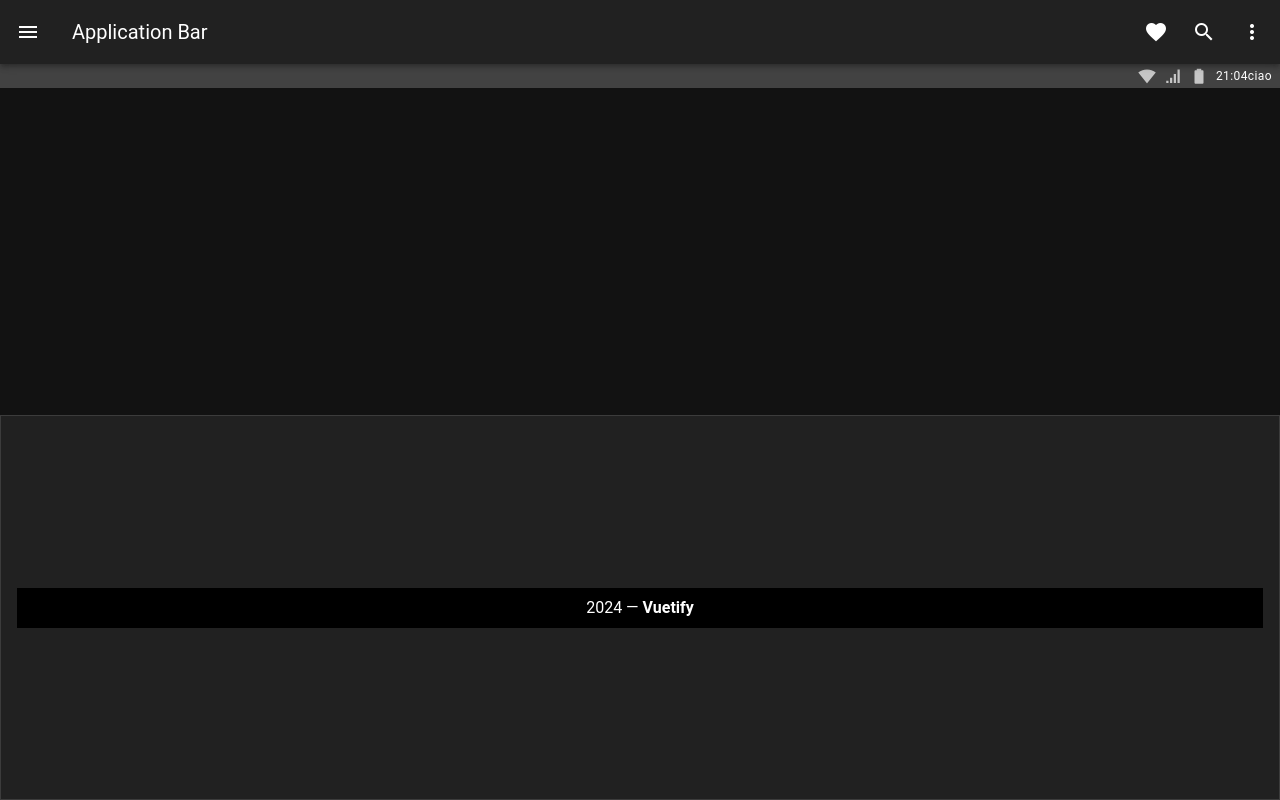
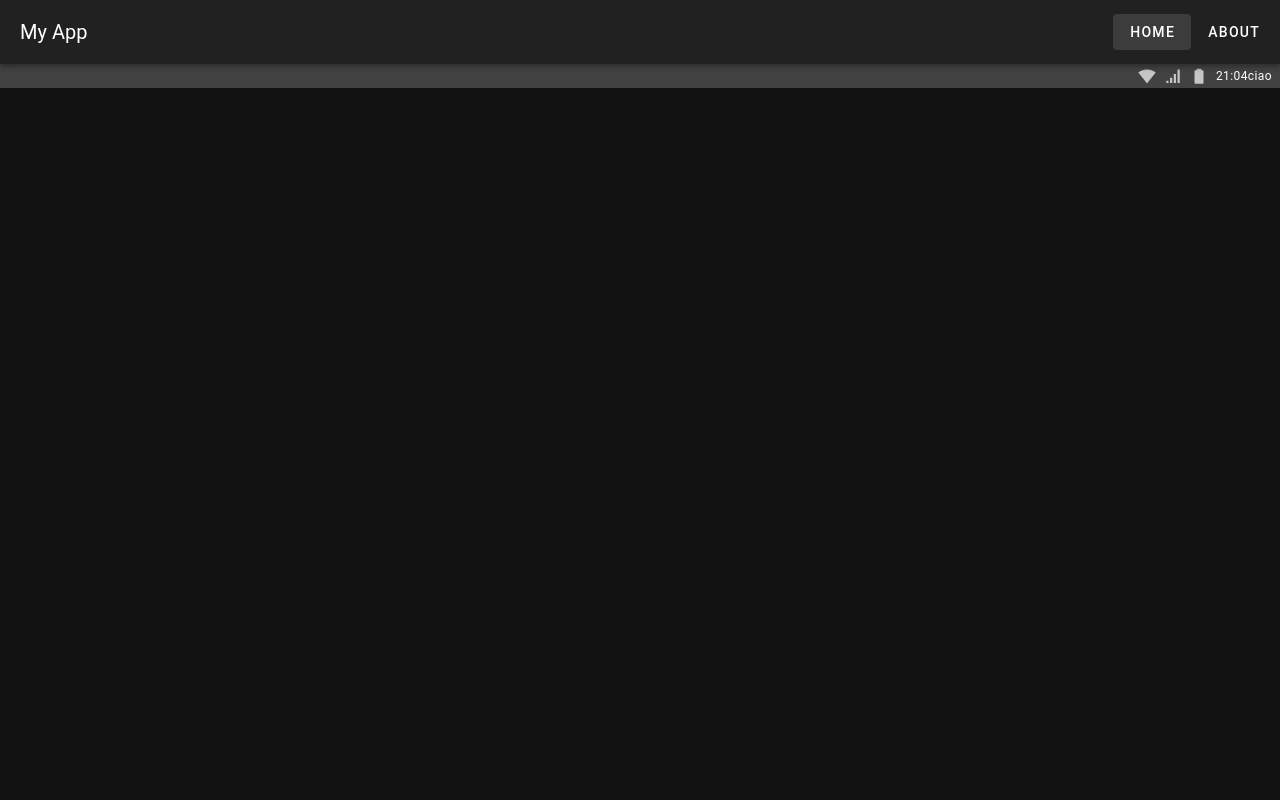
Before and after one commit to accaicedtea/serioVue, a Vue app: page / in a window 1280 px wide. Built offline with nearby package versions, Linux system fonts and the light colour scheme.

Commit message:
test layout

```diff
--- a/src/layouts/default.vue
+++ b/src/layouts/default.vue
@@ -2,30 +2,18 @@
 
   <v-app>
     <v-app-bar>
-      <template v-slot:prepend>
-        <v-app-bar-nav-icon></v-app-bar-nav-icon>
-      </template>
-
-      <v-app-bar-title>Application Bar</v-app-bar-title>
-
-      <template v-slot:append>
-        <v-btn icon="mdi-heart"></v-btn>
-
-        <v-btn icon="mdi-magnify"></v-btn>
-
-        <v-btn icon="mdi-dots-vertical"></v-btn>
-      </template>
+      <v-toolbar-title>My App</v-toolbar-title>
+      <v-spacer></v-spacer>
+      <v-btn to="/">Home</v-btn>
+      <v-btn to="/about">About</v-btn>
     </v-app-bar>
 
     <v-main>
       <router-view />
     </v-main>
 
-    <v-footer border>
-      <div class="px-4 py-2 bg-black text-center w-100">
-        {{ new Date().getFullYear() }} — <strong>Vuetify</strong>
-      </div>
-    </v-footer>
+
+
   </v-app>
 </template>
 
--- /dev/null
+++ b/src/pages/layout.vue
@@ -0,0 +1,71 @@
+<template>
+  <v-card>
+    <v-toolbar color="primary" title="User Profile">
+    </v-toolbar>
+
+    <div class="d-flex flex-row" >
+      <v-tabs v-model="tab"  bg-color="purple-darken-4" direction="vertical">
+        <v-tab v-for="t in task" :key="t.id" :text="t.name" :value="t.name"></v-tab>
+      </v-tabs>
+
+      <v-tabs-window v-model="tab">
+        <v-tabs-window-item v-for="t in task" :key="t.id" :value="t.name">
+          <v-card flat>
+            <v-card-text>
+              {{ t.id }} - {{ t.name }}
+            </v-card-text>
+          </v-card>
+        </v-tabs-window-item>
+
+      </v-tabs-window>
+    </div>
+  </v-card>
+</template>
+
+<script>
+import { supabase } from '../plugins/supabase';
+
+export default {
+  name: 'TablePage',
+  data: () => ({
+      tab: null,
+    }),
+  setup() {
+    const task = ref([]);
+
+    onMounted(async () => {
+      // Check if the user is authenticated
+      const user = supabase.auth.getUser();
+      console.log(user);
+      if (!user) {
+        // Redirect to the login page
+        router.push('/login');
+        return;
+      }
+
+      const { data, error } = await supabase.from('task').select();
+      if (error) {
+        console.error(error);
+      } else {
+        task.value = data;
+        console.log(data);
+      }
+    });
+
+    const changeState = async (id) => {
+      // Send the id to the server and change the state
+      const { data, error } = await supabase.from('task').update({ status: !task.value.find(t => t.id === id).status }).eq('id', id);
+      if (error) {
+        console.error(error);
+      } else {
+        console.log(data);
+      }
+    };
+
+    return {
+      task,
+      changeState,
+    };
+  },
+};
+</script>
```
